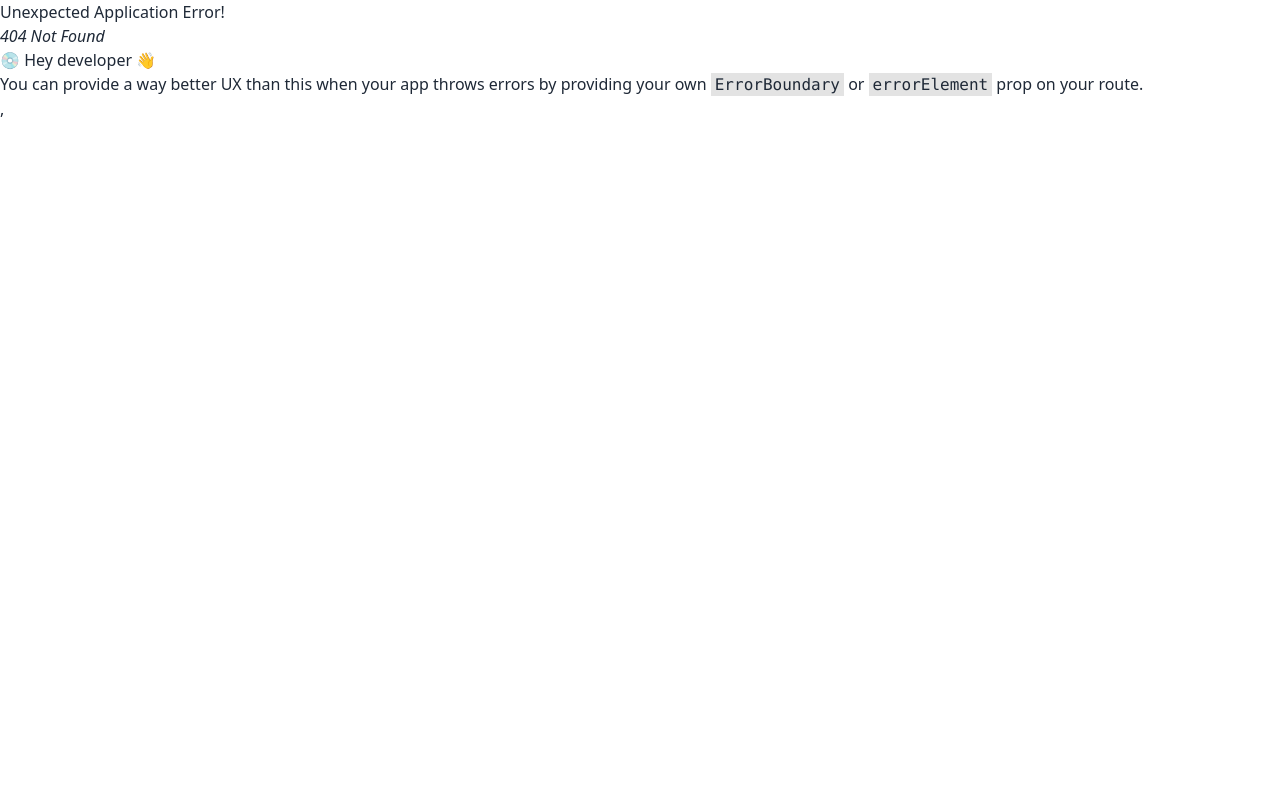
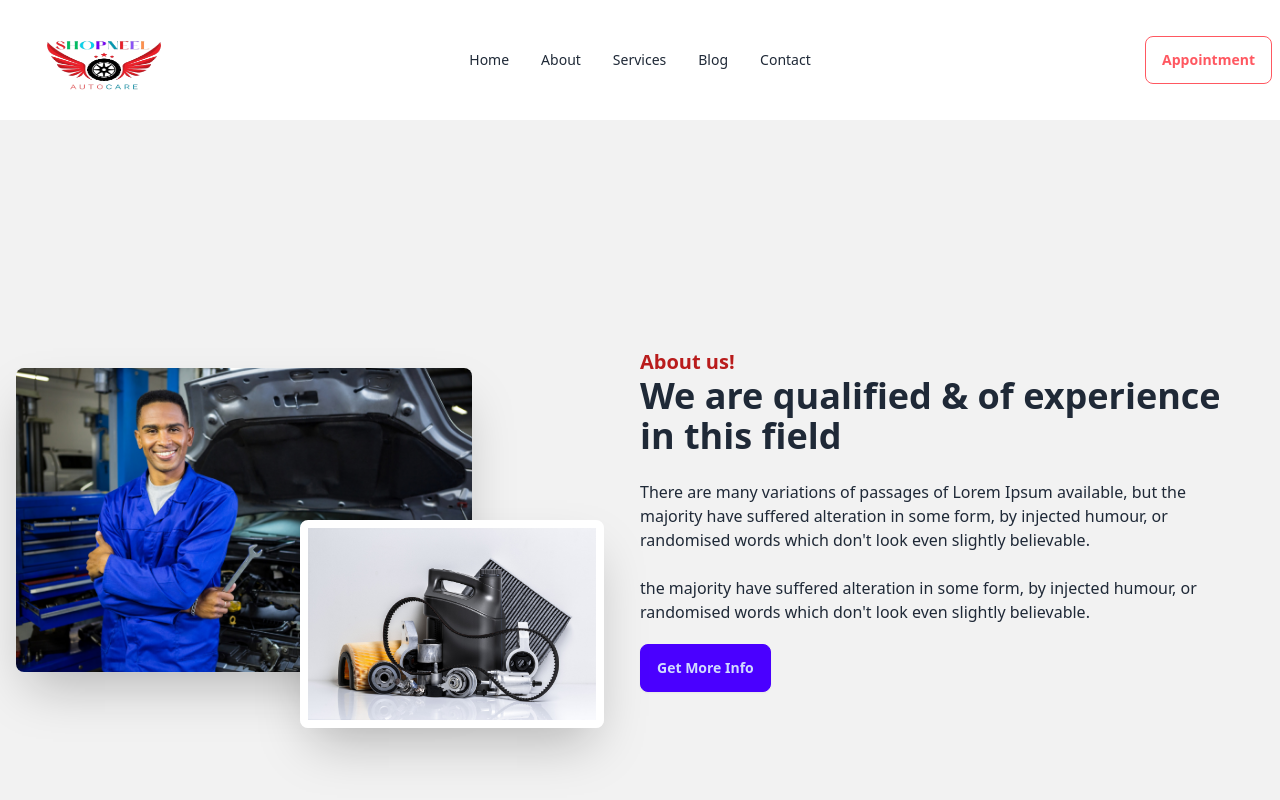
Before and after one commit to foysal90/shopneel-auto-care, a React (Vite) app in the folder frontend/: page /about in a window 1280 px wide. Before the commit this address had no page. Shown: the top 800 px of the page. Built offline with nearby package versions, Linux system fonts and the light colour scheme.

Commit message:
about section added

```diff
--- a/frontend/src/Routes/Routes.jsx
+++ b/frontend/src/Routes/Routes.jsx
@@ -1,6 +1,7 @@
 import { RouterProvider, createBrowserRouter } from "react-router-dom";
 import Main from "../Layout/Main/Main";
 import Home from "../pages/Home/Home";
+import About from "../pages/About/About";
 
 
 const Routes = () => {
@@ -12,6 +13,10 @@ const Routes = () => {
                 {
                     path: '/',
                     element: <Home/>
+                },
+                {
+                    path:'/about',
+                    element: <About/>
                 }
             ]
         }
--- a/frontend/src/Shared/Footer/Footer.jsx
+++ b/frontend/src/Shared/Footer/Footer.jsx
@@ -1,5 +1,5 @@
 import { Link } from 'react-router-dom';
-import logo from '../../assets/SHOPNEEL.png'
+import logo from "../../assets/SHOPNIL.png";
 
 
 const Footer = () => {
--- a/frontend/src/Shared/Header/Header.jsx
+++ b/frontend/src/Shared/Header/Header.jsx
@@ -1,15 +1,15 @@
 import { Link } from "react-router-dom";
-import logo from "../../assets/SHOPNEEL.png";
+import logo from "../../assets/SHOPNIL.png";
 
 const Header = () => {
   const navItems = (
     <>
       <li>
-        <Link>Home</Link>
+        <Link to='/'>Home</Link>
       </li>
 
       <li>
-        <Link>About</Link>
+        <Link to='/about'>About</Link>
       </li>
       <li>
         <Link>Services</Link>
--- /dev/null
+++ b/frontend/src/pages/About/About.jsx
@@ -0,0 +1,32 @@
+import img1 from '../../assets/images/about_us/person.jpg'
+import img2 from '../../assets/images/about_us/parts.jpg'
+
+const About = () => {
+    return (
+        <div className="hero min-h-screen bg-base-200">
+        <div className="hero-content  flex-col  lg:flex-row ">
+          <div className='lg:w-1/2 relative '>
+          <img src={img1} className="w-3/4 rounded-lg shadow-2xl" />
+          <img src={img2} className="w-1/2 absolute right-5 top-1/2 border-white border-8 rounded-lg shadow-2xl" />
+
+          </div>
+
+          <div className='lg:w-1/2'>
+            <h1 className="text-xl text-red-700 font-bold">About us!</h1>
+            <h1 className='text-4xl font-extrabold'>We are qualified & of experience in this field</h1>
+            <p className="py-6">
+            There are many variations of passages of Lorem Ipsum available, but the majority have suffered alteration in some form, by injected humour, or randomised words which don't look even slightly believable.
+            </p>
+            <p>
+            the majority have suffered alteration in some form, by injected humour, or randomised words which don't look even slightly believable.
+            </p>
+            <button className="btn btn-primary mt-5">Get More Info</button>
+            </div>
+            <div>
+          </div>
+        </div>
+      </div>
+    );
+};
+
+export default About;
--- a/frontend/src/pages/Banner/Banner.jsx
+++ b/frontend/src/pages/Banner/Banner.jsx
@@ -2,7 +2,7 @@ import img1 from '../../assets/images/banner/1.jpg'
 import img2 from '../../assets/images/banner/2.jpg'
 import img3 from '../../assets/images/banner/3.jpg'
 import img4 from '../../assets/images/banner/4.jpg'
-import img5 from '../../assets/images/banner/5.jpg'
+
 
 const Banner = () => {
 
--- a/frontend/src/pages/Home/Home.jsx
+++ b/frontend/src/pages/Home/Home.jsx
@@ -1,10 +1,12 @@
-import React from 'react';
+
+import About from '../About/About';
 import Banner from '../Banner/Banner';
 
 const Home = () => {
     return (
         <div>
             <Banner/>
+            <About/>
         </div>
     );
 };
```
Also changed, not shown: frontend/src/assets/SHOPNIL.png (added).
